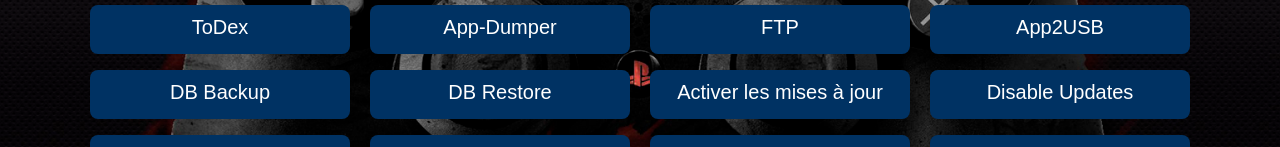
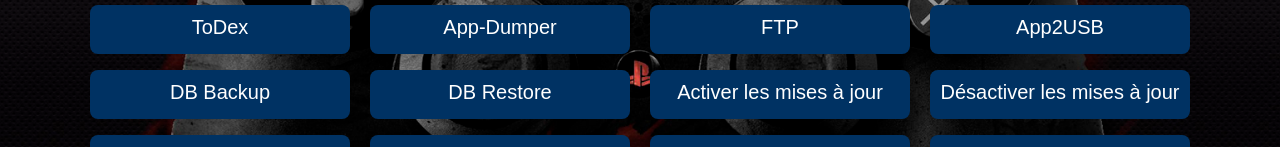
Before and after one commit to TAEDIUM-OFFICIEL/PsHack900, a plain HTML site: page index.html in a window 1280 px wide. Shown: the part 257-404 px from the top of the page. Drawn offline with Linux system fonts and the light colour scheme.

Commit message:
Update index.html

```diff
--- a/index.html
+++ b/index.html
@@ -81,7 +81,7 @@ function DisplayCacheProgress(){setTimeout(function(){window.msgs.innerHTML="Cac
 <button class="btn" onclick=load_dbackup()> DB Backup </button>
 <button class="btn" onclick=load_dbrestore()> DB Restore </button>
 <button class="btn" onclick=load_enablebUpdates()> Activer les mises à jour </button>
-<button class="btn" onclick=load_disableUpdates()> Disable Updates </button>
+<button class="btn" onclick=load_disableUpdates()> Désactiver les mises à jour </button>
 <br>
 <button class="btn" onclick=load_historyBlocker()> History Blocker </button>
 <button class="btn" onclick=load_kernelDump()> Kernel Dumper </button>
```
